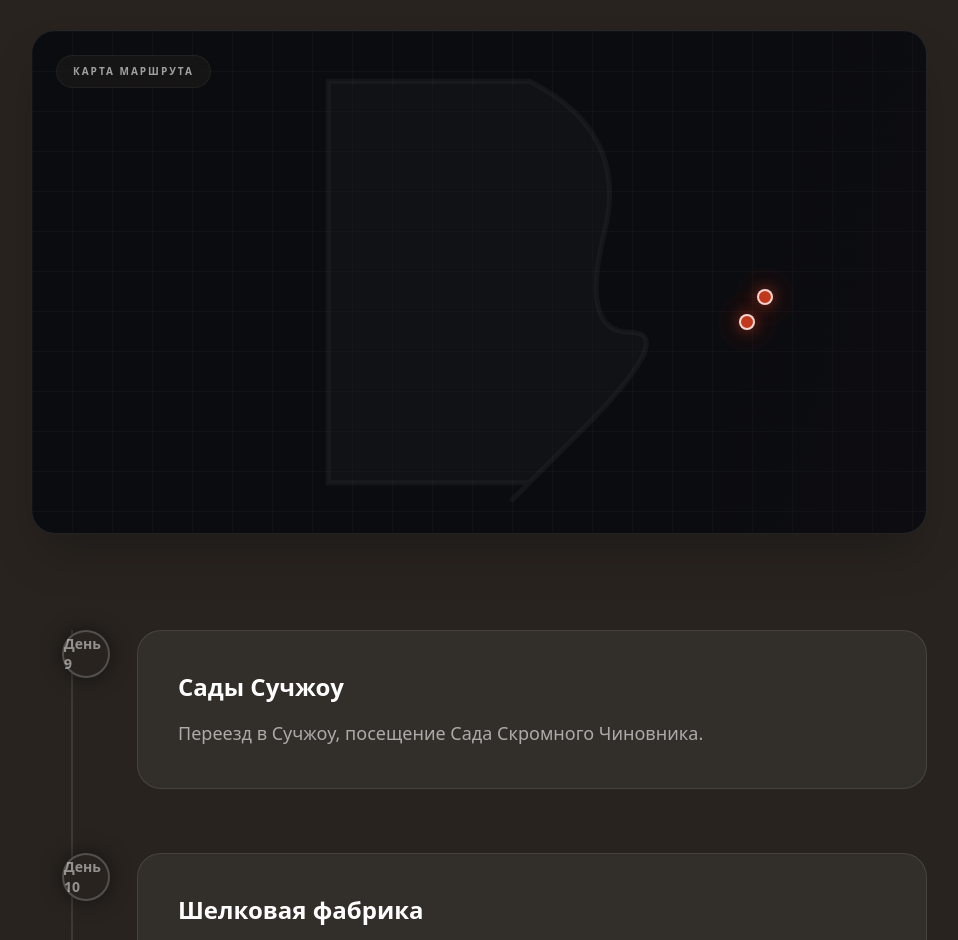
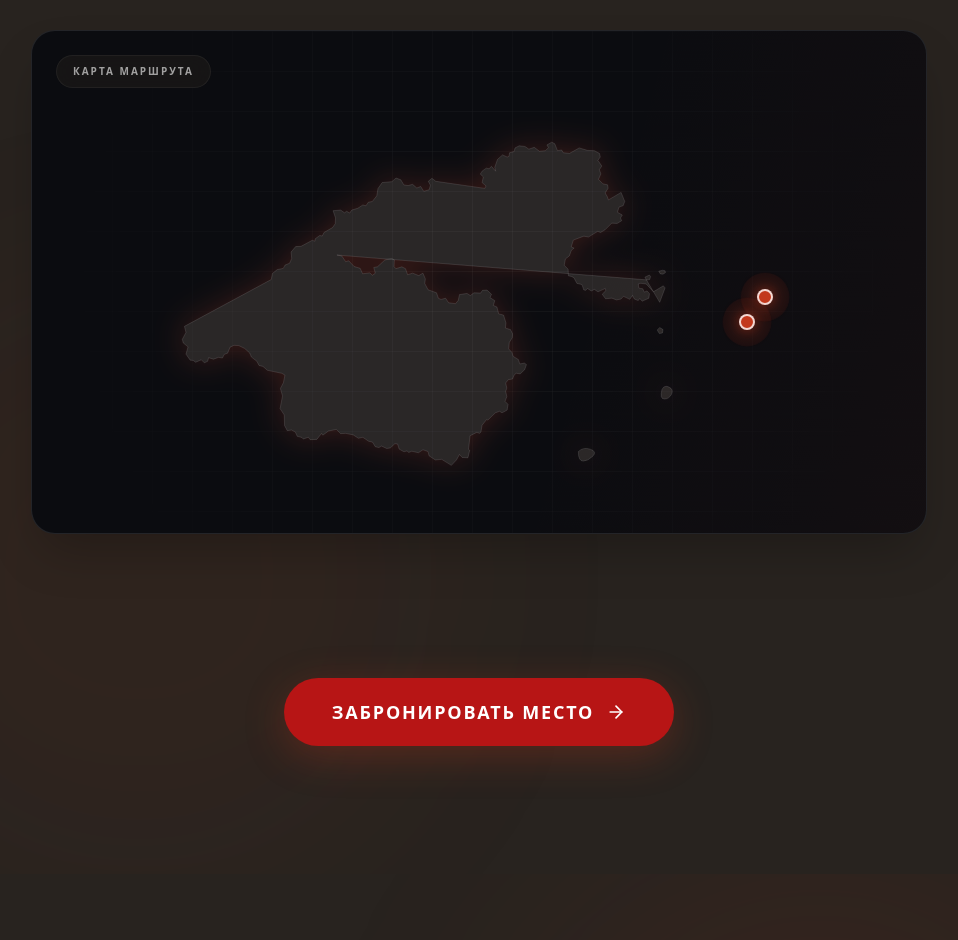
Before and after one commit to payton-ggg/chi-na, a Next.js app: page /tours/eastern-venice in a window 1280 px wide. Shown: the part 1860-2800 px from the top of the page, without its empty margins (161-1119 px from the left). Built offline with nearby package versions, Linux system fonts and the light colour scheme.

Commit message:
feat: implement TourDescription component to display tour details and define the Tour data structure.

```diff
--- a/app/components/tours/ChinaMap.tsx
+++ b/app/components/tours/ChinaMap.tsx
@@ -17,14 +17,52 @@ export default function ChinaMap({ tour }: { tour: Tour }) {
   return (
     <div className="relative w-full aspect-4/3 md:aspect-video bg-[#0B0C10] rounded-3xl border border-white/10 overflow-hidden group shadow-2xl">
       {/* Map Background - Tech/Dark Style */}
-      <div className="absolute inset-0 opacity-40 mix-blend-screen pointer-events-none">
-        {/* Simple geometric representation of East China coastline could go here via SVG.
-            This is a very abstract simplified path for visual context */}
+      <div className="absolute inset-0 opacity-80 mix-blend-screen pointer-events-none p-4 md:p-12">
+        {/* Realistic Simplified China Map SVG */}
         <svg
-          viewBox="0 0 100 100"
-          className="w-full h-full fill-white/5 stroke-white/10 stroke-1"
+          viewBox="0 0 1024 850"
+          className="w-full h-full fill-dark-section stroke-white/20 stroke-[1.5] drop-shadow-[0_0_15px_rgba(194,56,28,0.3)]"
+          preserveAspectRatio="xMidYMid meet"
         >
-          <path d="M60,10 Q80,20 75,40 T80,60 T70,80 T60,90 L20,90 L20,10 Z" />
+          {/* China Mainland + Islands Path (Simplified) */}
+          <path
+            d="M862.5,420.5l-3.2-5.7l9.5-4.4l2.5,3.2l-1.9,6.3L862.5,420.5z M896.6,400.3l5.1,1.3l0.6,3.8l-5.1,3.2l-5.7-0.6
+	l-3.2-5.7L896.6,400.3z M885.2,525.4l5.1-5.1l7,4.4l-1.3,7l-6.3,1.3l-2.5-3.8L885.2,525.4z M214.6,368.6l10.1,1.9l8.2,12l6.3-1.9
+	l11.4,12l12.6,3.8l5.1,11.4l15.2-1.9l5.1,5.1l6.3-4.4l-3.2-12l7.6-1.3l15.8-14.5l14.5-3.2l5.1,3.2l-0.6,13.9l3.8,4.4l12.6-3.8
+	l7.6,3.8l4.4,12.6l10.7-3.2l12.6,5.1l8.8-5.1l5.1,12l-1.3,9.5l7,13.3l17.7,6.3l3.8,11.4l5.7,2.5l9.5-2.5l6.3,9.5l14.5,1.9l5.7-7
+	l2.5-12l15.8-2.5l7,4.4l7.6-5.7l13.9,0.6l3.8-5.7l9.5-0.6l9.5,8.8l-3.2,7l10.1,6.3l-3.2,10.1l7.6,3.2l3.8,14.5l10.1,2.5l5.1,16.4
+	l-1.3,10.7l10.7,3.2l4.4,8.8l-0.6,8.2l-6.3,10.1l-1.3,13.3l7,7.6l2.5,8.2l10.7,6.3l3.2,9.5l9.5-1.9l4.4,3.2l-3.8,10.7l-9.5,8.8
+	l-8.2-1.3l-4.4,3.8l-3.2,8.2l-8.8,1.3l-5.7,7l2.5,10.7l-2.5,7l2.5,10.7l-3.8,10.1l6.3,6.3l-1.9,12l-10.7,5.7l-5.1-3.2l-8.8,3.2
+	l-15.8,15.2l-2.5-1.3l-9.5,12l-2.5,14.5l-2.5,2.5l-6.3-1.9l-13.9,7l-3.2,28.4l2.5,1.9l-3.8,15.8l-12-0.6l-5.7-6.3l-6.3,11.4
+	l-10.7,11.4l-20.2-12.6l-13.3,1.3l-13.3-8.8l-1.9-8.8l-10.7-3.8l-9.5,6.3l-13.9-3.2l-6.3,2.5l-3.8-3.2l-6.3,1.9l-10.1-5.7
+	l-3.2-10.7l-5.7-0.6l-9.5,8.8l-7.6,1.3l-10.7-5.1l-5.7,3.2l-7.6-1.9l-5.7-9.5l-8.2-1.9l-12-8.2l-9.5,1.9l-10.7-7l-15.8-3.2
+	l-10.7,0.6l-8.8-8.8l-16.4,3.2l-12,8.8l-2.5-3.8l-10.1,12.6l-13.9,0.6l-3.8-5.1l-10.7,3.8l-2.5-3.2l-10.1-2.5l-3.8-8.8l-8.2-4.4
+	l-8.8,1.3l-5.7-10.7l-0.6-22.1l-8.8-13.3l5.1-26.5l-4.4-15.8l6.3-12l3.2-15.8l-6.3-3.8l-30.3-6.3l-9.5-8.2l-8.2-1.9l-4.4-8.8
+	l-11.4-8.8l-3.8-8.8l-10.7-9.5l-12-5.7l-10.1-0.6l-8.2,3.8l-5.1,12.6l-7,2.5l-3.8,7.6l-8.2-1.3l-10.7,3.8l-10.1-3.2l-1.9,7.6
+	l-7,3.2l-6.3-6.3l-12,5.1l-5.1-3.8l-6.3-0.6l-8.8-12.6l4.4-15.2l-10.1-8.2l-1.9-7.6l7.6-14.5l-3.2-12.6L77,419.8l2.5-12.6
+	l10.1-8.2l12.6-2.5l3.8-7l9.5-3.8l4.4-10.1l-1.3-13.3l9.5-11.4l11.4-0.6l23.4-12.6l5.7,1.9l0.6-5.1l9.5-7l5.1,1.3l3.8-7.6
+	l17.7-10.1l5.7-8.2l0.6-12l-5.1-15.2l15.8-1.3l8.2,5.7l4.4-3.2l6.3,3.8l4.4-6.3l12.6-3.8l10.7-7l6.3,1.9l5.1-7.6l8.2-1.3l9.5-12
+	l2.5-15.2l8.8-12.6l20.2-1.9l8.8-7.6l10.1,3.8l6.3,10.7l8.8,1.3l9.5-2.5l8.8,7.6l8.2-3.2l6.3,10.1l11.4-3.2l2.5-9.5l-4.4-8.2
+	l7.6-6.3l8.2,6.3L524.2,229l2.5-5.1l-8.2-7l2.5-12l-6.3-5.7l3.8-6.3l8.8-6.3l5.7,1.3l5.1-5.1L546.9,193l-1.9-8.2l5.7-16.4
+	l10.7-9.5l9.5,4.4l3.8-1.3l1.3-7.6l9.5-2.5l1.9-7.6l8.8-4.4l12,1.3l8.2,5.7l11.4-3.8l10.7,8.2l12.6-1.3l6.3-6.3l-3.2-5.7
+	l10.1-5.7l6.3,3.2l5.7,14.5l8.8-1.3l3.2,5.7l13.3,1.3l20.2-11.4l17.1,5.1l14.5,0.6l10.7,5.7l1.9,7.6l-5.1,7l8.2,12l-5.1,7.6
+	l3.2,8.8l-5.1,11.4l9.5,9.5l9.5,1.9l1.3,7l-6.3,10.1l4.4,7.6l2.5,7l26.5-15.8l7.6,18.9l-3.2,8.8l-8.8,3.2l-3.2,10.7l10.1,5.7
+	l-3.8,6.3l2.5,5.7l-9.5,5.7l-11.4-0.6l-13.9,13.9l-9.5,5.7l-5.7-2.5l-19.6,12l-9.5-1.9l-22.1,8.2l-4.4,14.5L711.2,354l-5.7,4.4
+	l-4.4,12l-8.2,6.3l-2.5,13.3l8.2,8.2l0.6,13.9l6.3,1.3l5.1,2.5l6.3,12l10.7,2.5l3.8,11.4l4.4,0.6l3.2-3.8l8.2,5.1l6.3-3.2
+	l7.6,5.1l15.2-7l1.3,4.4l-7.6,7.6l7,9.5l13.3-1.3l9.5,3.8l9.5-1.9l5.1-5.7l13.3,6.3l5.7-8.2l3.8,7.6l8.2,3.2l3.2-4.4l5.1,5.7
+	l13.9-6.3l1.3-9.5l-5.1-5.7l-5.7,2.5l-3.2-7l-8.2-1.3l-1.3-8.8l5.1-1.3l11.4,1.3l15.2,16.4l20.8-12.6l3.8,4.4l-11.4,30.3
+	L862.5,420.5z"
+          />
+          {/* Taiwan Path */}
+          <path
+            d="M895,650 Q900,640 910,645 T915,660 T900,670 T895,650 Z"
+            className="fill-dark-section stroke-white/20 stroke-[1.5]"
+          />
+          {/* Hainan Path */}
+          <path
+            d="M720,780 Q730,770 745,775 T750,790 T730,800 T720,780 Z"
+            className="fill-dark-section stroke-white/20 stroke-[1.5]"
+          />
         </svg>
 
         {/* Grid Overlay */}
@@ -34,10 +72,12 @@ export default function ChinaMap({ tour }: { tour: Tour }) {
             backgroundImage:
               "linear-gradient(rgba(255, 255, 255, 0.05) 1px, transparent 1px), linear-gradient(90deg, rgba(255, 255, 255, 0.05) 1px, transparent 1px)",
             backgroundSize: "40px 40px",
+            maskImage:
+              "radial-gradient(circle at center, black, transparent 80%)",
           }}
         />
 
-        {/* Radar Scan Effect */}
+        {/* Radar Scan Effect - Adjusted opacity */}
         <div className="absolute inset-0 bg-linear-to-r from-transparent via-accent-cta/5 to-transparent animate-scan" />
       </div>
 
--- a/app/components/tours/TourDescription.tsx
+++ b/app/components/tours/TourDescription.tsx
@@ -53,30 +53,7 @@ export default function TourDescription({ tour }: { tour: Tour }) {
             <h3 className="text-3xl font-bold text-white mb-8">Локации тура</h3>
             <ChinaMap tour={tour} />
           </div>
-          {tour.schedule && (
-            <div className="relative border-l-2 border-white/10 ml-4 md:ml-10 space-y-16 pl-12 md:pl-16">
-              {tour.schedule.map((day, index) => (
-                <div key={index} className="relative group">
-                  {/* Timeline Dot */}
-                  <div className="absolute -left-[59px] md:-left-[75px] top-0 flex items-center justify-center">
-                    <div className="w-12 h-12 rounded-full bg-dark-section border-2 border-white/20 flex items-center justify-center text-white/50 font-bold text-sm group-hover:border-accent-cta group-hover:text-accent-cta transition-all duration-300 shadow-[0_0_20px_rgba(0,0,0,0.5)] z-10">
-                      {day.day}
-                    </div>
-                  </div>
 
-                  {/* Content Card */}
-                  <div className="bg-white/5 border border-white/10 p-8 md:p-10 rounded-3xl hover:bg-white/[0.07] hover:border-accent-cta/30 transition-all duration-300 group-hover:translate-x-2">
-                    <h3 className="text-2xl font-bold text-white mb-4 group-hover:text-accent-cta transition-colors">
-                      {day.title}
-                    </h3>
-                    <p className="text-lg text-white/60 font-light leading-relaxed">
-                      {day.desc}
-                    </p>
-                  </div>
-                </div>
-              ))}
-            </div>
-          )}
           {/* CTA Button */}
           <div className="flex justify-center pt-12">
             <Link href="/booking">
--- a/app/data/tours.ts
+++ b/app/data/tours.ts
@@ -13,7 +13,6 @@ export interface Tour {
   image: string;
   highlights: string[];
   fullDescription?: string;
-  schedule?: { day: string; title: string; desc: string }[];
   video?: string;
   locations: LocationInfo[];
 }
@@ -30,29 +29,6 @@ export const tours: Tour[] = [
     highlights: ["Shanghai Tower", "Bund", "Водные города"],
     fullDescription:
       "Шанхай — это витрина современного Китая, где небоскребы соседствуют с колониальной архитектурой. Мы посетим набережную Вайтань, поднимемся на одну из самых высоких башен мира и погрузимся в атмосферу старого города.",
-    schedule: [
-      {
-        day: "День 1",
-        title: "Прибытие и Вайтань",
-        desc: "Встреча в аэропорту, заселение в отель и вечерняя прогулка по набережной Вайтань с видом на футуристический район Пудун.",
-      },
-      {
-        day: "День 2",
-        title: "Небоскребы и Старый город",
-        desc: "Подъем на Shanghai Tower, прогулка по саду Юйюань и чайная церемония.",
-      },
-      {
-        day: "День 3",
-        title: "Водные города",
-        desc: "Поездка в древний город на воде Чжуцзяцзяо, катание на лодках.",
-      },
-      {
-        day: "День 4",
-        title: "Диснейленд (опционально)",
-        desc: "Свободный день или посещение Шанхайского Диснейленда.",
-      },
-    ],
-    video: "https://www.youtube.com/embed/F5McqwPNnME?si=Fqrj_71GID0Dx1IS",
     locations: [
       {
         name: "Шанхай",
@@ -79,28 +55,7 @@ export const tours: Tour[] = [
     highlights: ["Парк Чжанцзяцзе", "Стеклянный мост", "Желтые горы"],
     fullDescription:
       "Чжанцзяцзе — это место, вдохновившее создателей фильма 'Аватар'. Мы увидим парящие горы, пройдемся по самому длинному стеклянному мосту в мире и насладимся невероятными пейзажами.",
-    schedule: [
-      {
-        day: "День 5",
-        title: "Прибытие в Чжанцзяцзе",
-        desc: "Перелет и заселение в отель с видом на горы.",
-      },
-      {
-        day: "День 6",
-        title: "Национальный парк",
-        desc: "Посещение парка, лифт Байлун и гора Аллилуйя.",
-      },
-      {
-        day: "День 7",
-        title: "Стеклянный мост",
-        desc: "Прогулка по Гранд-Каньону и стеклянному мосту.",
-      },
-      {
-        day: "День 8",
-        title: "Гора Тяньмэнь",
-        desc: "Канатная дорога и Небесные врата.",
-      },
-    ],
+    video: "https://www.youtube.com/embed/F5McqwPNnME?si=Fqrj_71GID0Dx1IS", // Placeholder video if needed or remove
     locations: [
       {
         name: "Чжанцзяцзе",
@@ -121,28 +76,6 @@ export const tours: Tour[] = [
     highlights: ["Сучжоу", "Ханчжоу", "Шелк", "Чай"],
     fullDescription:
       "Сучжоу часто называют Восточной Венецией из-за множества каналов, а Ханчжоу славится своим озером Сиху. Мы увидим классические китайские сады, узнаем секреты производства шелка и попробуем лучший чай.",
-    schedule: [
-      {
-        day: "День 9",
-        title: "Сады Сучжоу",
-        desc: "Переезд в Сучжоу, посещение Сада Скромного Чиновника.",
-      },
-      {
-        day: "День 10",
-        title: "Шелковая фабрика",
-        desc: "Экскурсия на фабрику шелка и прогулка по каналам.",
-      },
-      {
-        day: "День 11",
-        title: "Озеро Сиху",
-        desc: "Переезд в Ханчжоу, круиз по озеру Сиху.",
-      },
-      {
-        day: "День 12",
-        title: "Чайные плантации",
-        desc: "Посещение плантаций чая Лунцзин и завершение тура.",
-      },
-    ],
     locations: [
       {
         name: "Сучжоу",
```
